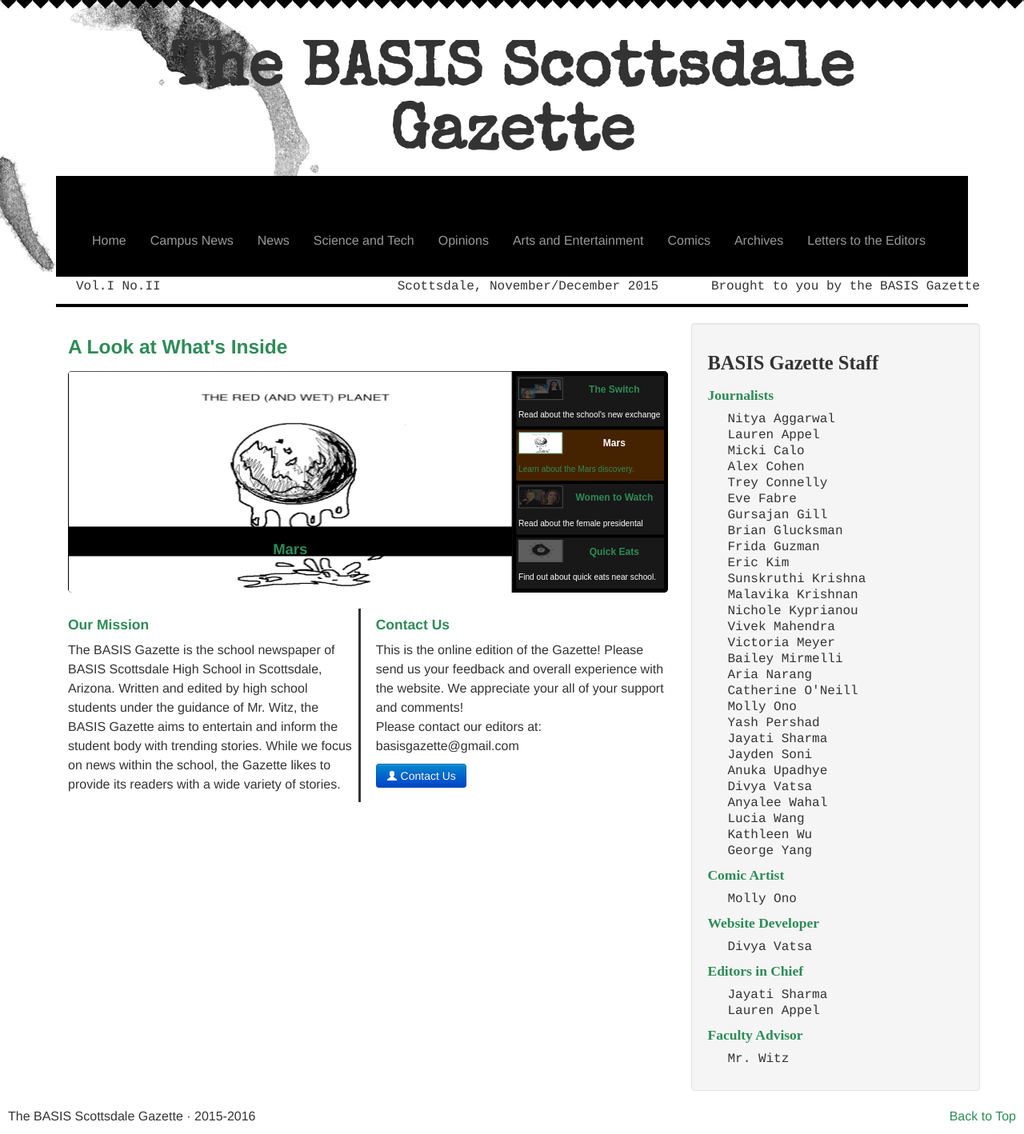
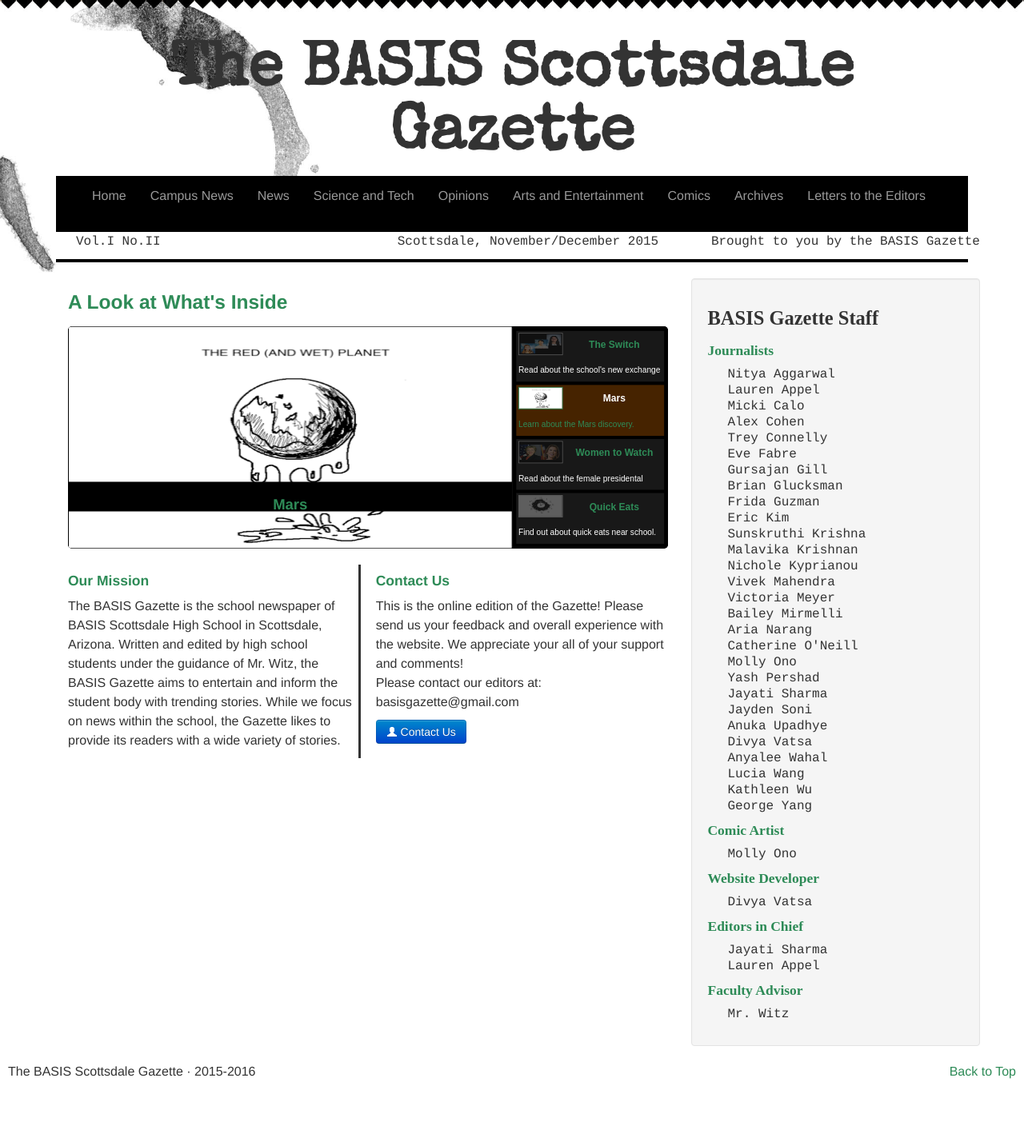
Before and after one commit to Awake99/Awake99.github.io, a Jekyll site: the page built from index.html, in a window 1280 px wide. Shown: the whole page at 80% size. Built offline with Jekyll 4.4.1, drawn with Linux system fonts in a browser that asks for light colours; nearby versions of some CDN libraries; after the commit the page ends 1362 px from its top, so only the background shows below that.

```diff
--- a/_layouts/default.html
+++ b/_layouts/default.html
@@ -61,7 +61,7 @@
           </button>
         </div>
         <div id="navbar" class="collapse navbar-collapse">
-          <ul class="nav navbar-nav" style="margin-top:5%;">
+          <ul class="nav navbar-nav">
             <li><a href="/">Home</a></li>
             <li><a href="/campus">Campus News</a></li>
             <li><a href="/news">News</a></li>
```
